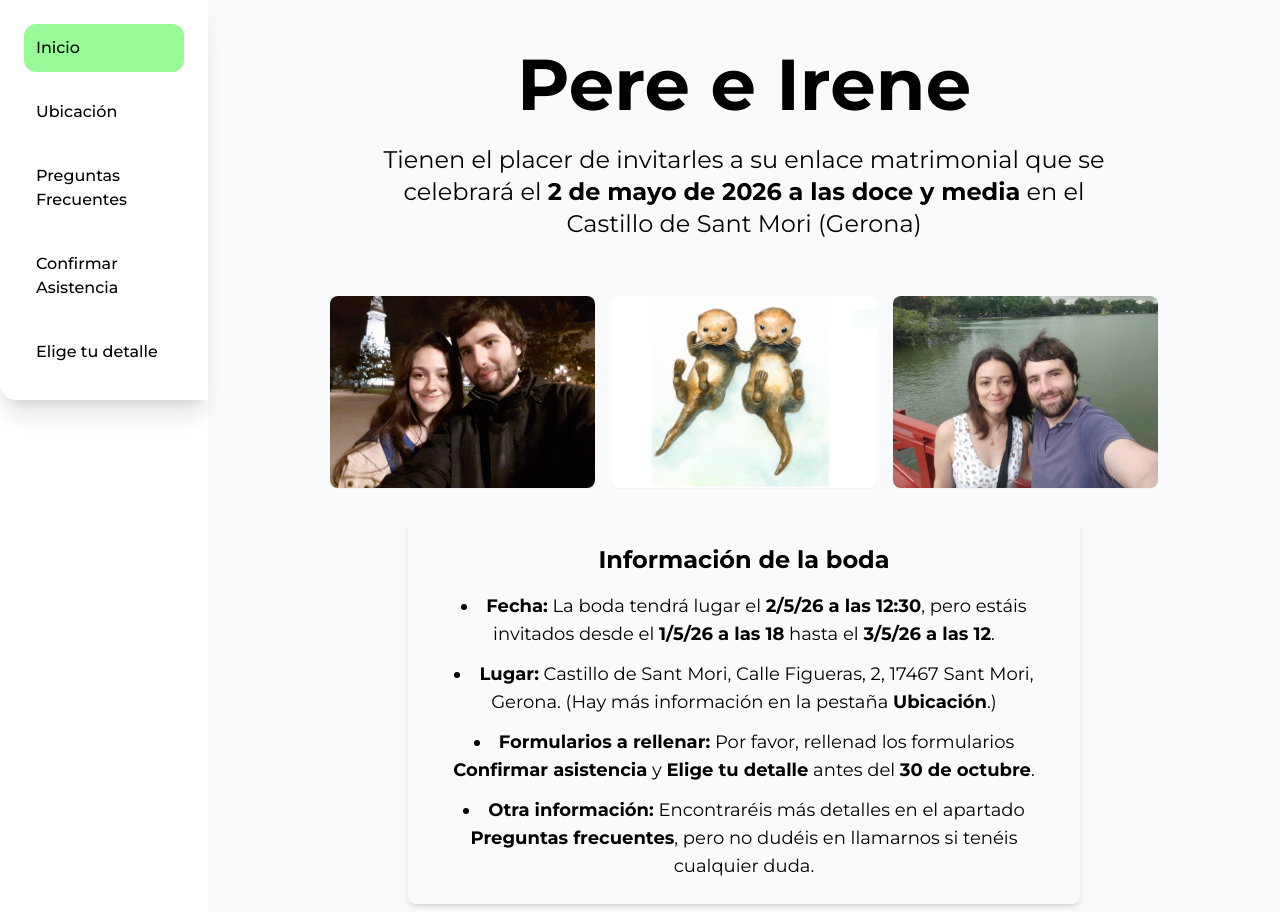
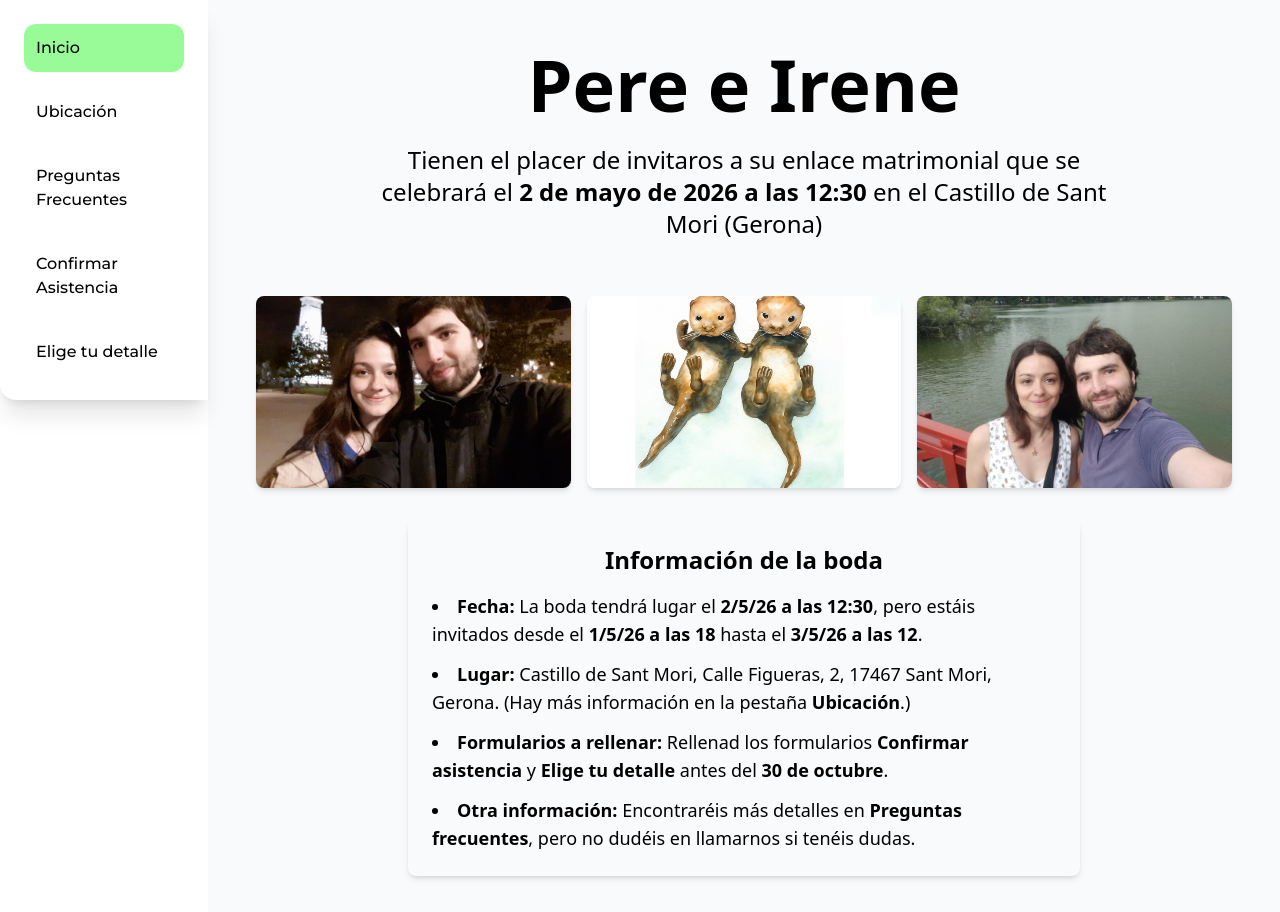
Before and after one commit to PedroPagan/Boda, a React (Vite) app: page / in a window 1280 px wide. Shown: the top 912 px of the page. Built offline with nearby package versions, Linux system fonts and the light colour scheme.

Commit message:
Actualización

```diff
--- a/src/pages/Inicio.jsx
+++ b/src/pages/Inicio.jsx
@@ -1,5 +1,7 @@
 import React, { useState, useEffect } from "react";
 import { motion } from "framer-motion";
+
+// Importa tus imágenes locales
 import foto1 from "../assets/foto1.jpg";
 import foto2 from "../assets/foto2.jpg";
 import foto3 from "../assets/foto3.jpg";
@@ -27,34 +29,28 @@ export default function Inicio() {
         const hours = Math.floor((difference / (1000 * 60 * 60)) % 24);
         const minutes = Math.floor((difference / (1000 * 60)) % 60);
         const seconds = Math.floor((difference / 1000) % 60);
-
         setTimeLeft({ days, hours, minutes, seconds });
       }
     }, 1000);
-
     return () => clearInterval(interval);
   }, [eventDate]);
 
   const event = {
-    title: "Boda de Irene y Pere",
-    description:
-      "¡Nos casamos! Ven a celebrar con nosotros en el Castell de Sant Mori.",
-    location:
-      "Castell de Sant Mori, Calle Figueras, 2, 17467 Sant Mori, Gerona",
-    startDateGoogle: "20260501T160000Z", // 18:00 CEST -> 16:00 UTC
-    endDateGoogle: "20260503T100000Z", // 12:00 CEST -> 10:00 UTC
+    title: "Boda de Pere e Irene",
+    description: "¡Nos casamos! Venid a celebrar con nosotros en el Castell de Sant Mori.",
+    location: "Castell de Sant Mori, Calle Figueras, 2, 17467 Sant Mori, Gerona",
+    startDateGoogle: "20260501T160000Z",
+    endDateGoogle: "20260503T100000Z",
     startDateOutlook: "2026-05-01T18:00:00+02:00",
     endDateOutlook: "2026-05-03T12:00:00+02:00",
-    icsFile: "/evento.ics",
+    icsFile: "/evento.ics", // Coloca el archivo ICS en public/
   };
 
   const googleCalendarUrl = `https://www.google.com/calendar/render?action=TEMPLATE&text=${encodeURIComponent(
     event.title
   )}&dates=${event.startDateGoogle}/${event.endDateGoogle}&details=${encodeURIComponent(
     event.description
-  )}&location=${encodeURIComponent(
-    event.location
-  )}&sf=true&output=xml`;
+  )}&location=${encodeURIComponent(event.location)}&sf=true&output=xml`;
 
   const outlookCalendarUrl = `https://outlook.office.com/owa/?path=/calendar/action/compose&subject=${encodeURIComponent(
     event.title
@@ -65,72 +61,53 @@ export default function Inicio() {
   const appleCalendarUrl = event.icsFile;
 
   return (
-   <section className="min-h-screen flex flex-col items-center justify-center p-6 text-center">
+    <section className="min-h-screen flex flex-col items-center p-6 text-center font-sans">
       {/* Título grande */}
       <h1 className="text-6xl md:text-7xl font-bold mb-6">Pere e Irene</h1>
 
       {/* Invitación */}
       <p className="text-xl md:text-2xl mb-8 max-w-3xl">
-        Tienen el placer de invitarles a su enlace matrimonial que se celebrará
-        el <strong>2 de mayo de 2026 a las doce y media</strong> en el
-        Castillo de Sant Mori (Gerona)
+        Tienen el placer de invitaros a su enlace matrimonial que se celebrará
+        el <strong>2 de mayo de 2026 a las 12:30</strong> en el Castillo de Sant Mori (Gerona)
       </p>
 
-
-      {/* Galería de imágenes */}
-      <div className="mt-6 grid grid-cols-1 md:grid-cols-3 gap-4">
-        <img
-          alt="Foto inicio"
-          src={foto1}
-          className="rounded-lg shadow-sm object-cover h-48 w-full"
-        />
-        <img
-          alt="Foto nutrias"
-          src={foto2}
-          className="rounded-lg shadow-sm object-cover h-48 w-full"
-        />
-        <img
-          alt="Foto fin"
-          src={foto3}
-          className="rounded-lg shadow-sm object-cover h-48 w-full"
-        />
+      {/* Galería de imágenes locales */}
+      <div className="mt-6 grid grid-cols-1 md:grid-cols-3 gap-4 w-full max-w-5xl">
+        <img src={foto1} alt="Foto 1" className="rounded-lg shadow-md object-cover h-48 w-full" />
+        <img src={foto2} alt="Foto 2" className="rounded-lg shadow-md object-cover h-48 w-full" />
+        <img src={foto3} alt="Foto 3" className="rounded-lg shadow-md object-cover h-48 w-full" />
       </div>
 
-
-      <section className="p-6 bg-gray-50 rounded-lg shadow-md max-w-2xl mx-auto mt-8">
+      {/* Información de la boda */}
+      <div className="p-6 bg-gray-50 rounded-lg shadow-md max-w-2xl mx-auto mt-8 text-left">
         <h2 className="text-2xl font-bold mb-4 text-center">Información de la boda</h2>
-
         <ul className="list-disc list-inside space-y-3 text-lg">
           <li>
             <strong>Fecha:</strong> La boda tendrá lugar el <strong>2/5/26 a las 12:30</strong>,
             pero estáis invitados desde el <strong>1/5/26 a las 18</strong> hasta el <strong>3/5/26 a las 12</strong>.
           </li>
-
           <li>
             <strong>Lugar:</strong> Castillo de Sant Mori, Calle Figueras, 2, 17467 Sant Mori, Gerona.
             (Hay más información en la pestaña <strong>Ubicación</strong>.)
           </li>
-
           <li>
-          <strong>Formularios a rellenar:</strong> Por favor, rellenad los formularios <strong>Confirmar asistencia</strong> y <strong>Elige tu detalle</strong> antes del <strong>30 de octubre</strong>.
+            <strong>Formularios a rellenar:</strong> Rellenad los formularios <strong>Confirmar asistencia</strong> y <strong>Elige tu detalle</strong> antes del <strong>30 de octubre</strong>.
           </li>
-
           <li>
-          <strong>Otra información:</strong> Encontraréis más detalles en el apartado <strong>Preguntas frecuentes</strong>, pero no dudéis en llamarnos si tenéis cualquier duda.
+            <strong>Otra información:</strong> Encontraréis más detalles en <strong>Preguntas frecuentes</strong>, pero no dudéis en llamarnos si tenéis dudas.
           </li>
         </ul>
-    </section>
+      </div>
 
-      {/* Contador con animación */}
-      <div className="flex justify-center gap-6 mt-10 text-center font-bold text-3xl md:text-4xl">
+      {/* Contador regresivo animado y más pequeño */}
+      <div className="flex justify-center gap-4 mt-8 text-center font-bold text-2xl md:text-3xl">
         {["days", "hours", "minutes", "seconds"].map((unit) => (
           <div key={unit}>
             <motion.span
-              key={timeLeft[unit]}
               initial={{ scale: 0.8, opacity: 0 }}
               animate={{ scale: 1, opacity: 1 }}
               transition={{ duration: 0.3 }}
-              className="block text-5xl"
+              className="block text-4xl md:text-5xl"
             >
               {timeLeft[unit]}
             </motion.span>
@@ -145,7 +122,7 @@ export default function Inicio() {
         ))}
       </div>
 
-       {/* Botones centrados */}
+      {/* Botones de calendario centrados */}
       <div className="flex flex-col md:flex-row justify-center gap-4 mt-8">
         <a
           href={googleCalendarUrl}
```
Lines whose indentation alone changed are shown as unchanged.
